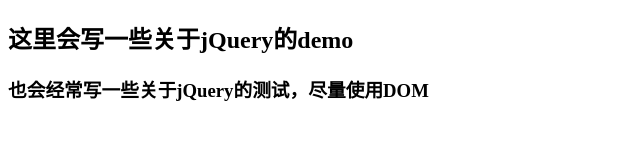
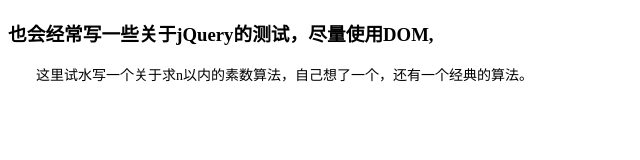
Before and after one commit to shifengdiy/js---jQuery, a plain HTML site: page firstDemo.html in a window 1280 px wide. Shown: the whole page, without its empty margins (0-640 px from the left). Drawn offline with nearby package versions, Linux system fonts and the light colour scheme.

Commit message:
构建仓库

```diff
--- a/firstDemo.html
+++ b/firstDemo.html
@@ -4,10 +4,13 @@
 	<meta charset="UTF-8">
 	<title>关于jQuery</title>
 	<script src="http://lib.sinaapp.com/js/jquery/1.9.1/jquery-1.9.1.min.js"></script>
+	<style type="text/css" media="screen">
+		p {text-indent: 2em;font-size: 14px;}
+	</style>
 </head>
 <body>
-<h2>这里会写一些关于jQuery的demo</h2>
-<h3>也会经常写一些关于jQuery的测试，尽量使用DOM</h3>
+<h3>也会经常写一些关于jQuery的测试，尽量使用DOM,</h3>
+<p>这里试水写一个关于求n以内的素数算法，自己想了一个，还有一个经典的算法。</p>
 <script type="text/javascript">
 	//这两个方法用于求n以内的素数；第一个是自己想出来的办法，第二个是经典的求素数方法。算法果然是一个厉
 	//害的东西
```
Also changed, not shown: address.html (added, +16 -0 lines).
